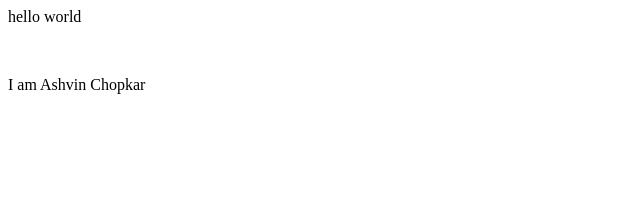
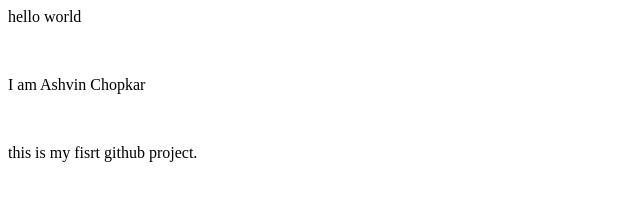
Before and after one commit to Ashvin-chopkar/First-Repository, a plain HTML site: page index.html in a window 1280 px wide. Shown: the whole page, without its empty margins (0-640 px from the left). Drawn offline with Linux system fonts and the light colour scheme.

Commit message:
add new line

```diff
--- a/index.html
+++ b/index.html
@@ -1,3 +1,5 @@
 <p>hello world</p>
 <br>
 <p>I am Ashvin Chopkar</p>
+<br>
+<p>this is my fisrt github project.</p>
```
